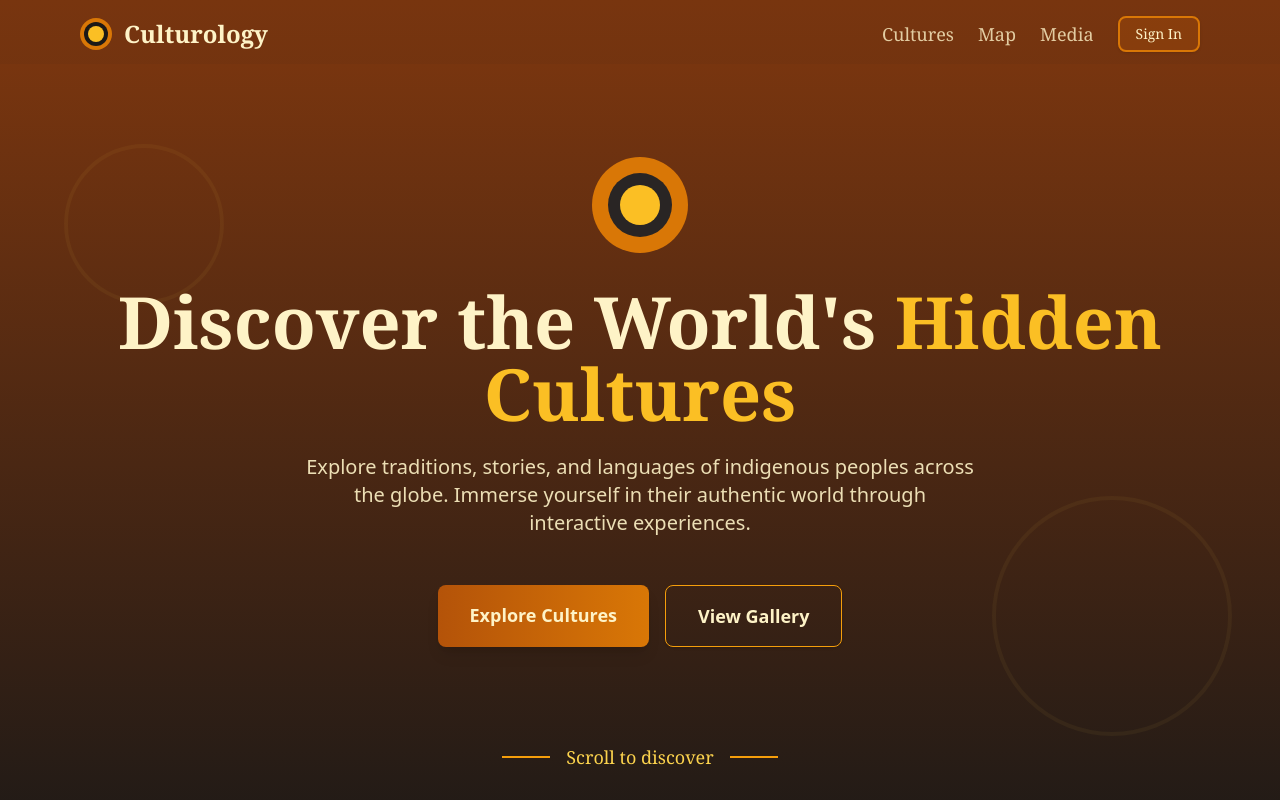
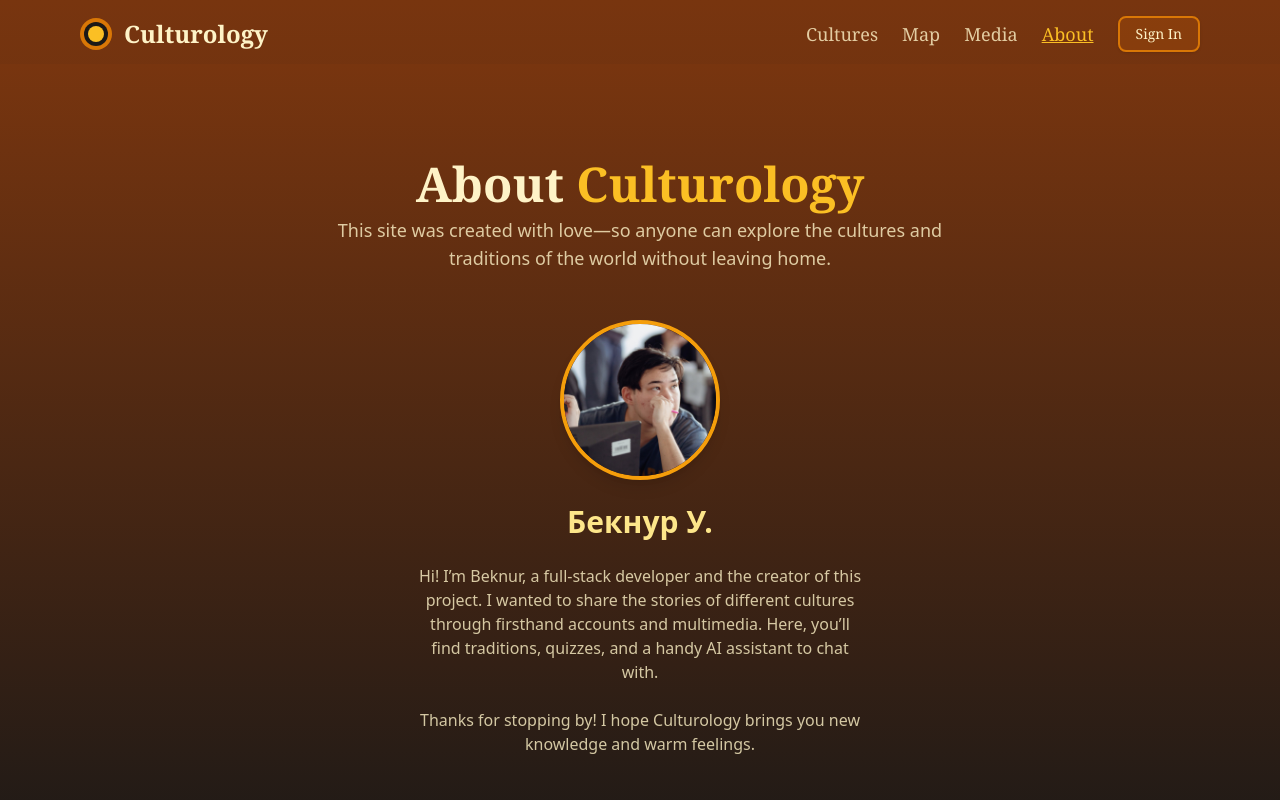
Before and after one commit to BEknUur/Culturology, a React (Vite) app in the folder culturology-frontend/: page /about in a window 1280 px wide. Shown: the top 800 px of the page. Built offline with nearby package versions, Linux system fonts and the light colour scheme; no server answers.

Commit message:
chetam about

```diff
--- a/culturology-frontend/src/App.tsx
+++ b/culturology-frontend/src/App.tsx
@@ -1,4 +1,4 @@
-// src/App.tsx
+
 import { useState } from "react";
 import { BrowserRouter, Routes, Route, useLocation } from "react-router-dom";
 import { useUser } from "@clerk/clerk-react";
@@ -16,6 +16,7 @@ import SignUpPage from "@/pages/SignUp";
 import QuizPage from "@/pages/QuizPage";
 import ChatbotPanel from "@/components/ChatbotPanel";
 import MediaPage from "@/pages/MediaPage";
+import About from "@/pages/About";
 
 import { ChatBubbleLeftRightIcon, XMarkIcon } from "@heroicons/react/24/outline";
 
@@ -24,7 +25,7 @@ function AppWrapper() {
   const [chatOpen, setChatOpen] = useState(false);
   const location = useLocation();
 
-  // вытаскиваем slug на деталке культуры
+
   const slug =
     location.pathname.startsWith("/cultures/")
       ? location.pathname.split("/")[2]
@@ -46,6 +47,7 @@ function AppWrapper() {
 
           <Route path="/media" element={<MediaPage />} />
           <Route path="/quizzes/:slug" element={<QuizPage />} />
+          <Route path="/about" element={<About />} />
 
           <Route path="*" element={<Home />} />
         </Routes>
--- a/culturology-frontend/src/components/Navbar.tsx
+++ b/culturology-frontend/src/components/Navbar.tsx
@@ -8,7 +8,7 @@ const Navbar = () => {
     { to: "/cultures", label: "Cultures" },
     { to: "/map",      label: "Map" },
     {to: "/media",    label: "Media" },
-
+    { to: "/about",     label: "About" },
   ];
 
   return (
--- a/culturology-frontend/src/components/QuizComponent.tsx
+++ b/culturology-frontend/src/components/QuizComponent.tsx
@@ -5,7 +5,6 @@ import type { QuizItem } from "@/types/quiz";
 interface QuizComponentProps {
   quizzes: QuizItem[];
 }
-
 const QuizComponent: React.FC<QuizComponentProps> = ({ quizzes }) => {
 
   const [answers, setAnswers] = useState<Record<number, string>>({});
--- /dev/null
+++ b/culturology-frontend/src/pages/About.tsx
@@ -0,0 +1,40 @@
+import React from "react";
+const About: React.FC = () => {
+  return (
+    <div className="min-h-screen bg-gradient-to-b from-amber-900 to-stone-900 text-amber-100 pt-24 pb-12">
+      <div className="container mx-auto px-4 space-y-12">
+
+        <div className="text-center space-y-2">
+          <h1 className="text-5xl font-serif font-bold">
+            About&nbsp;
+            <span className="text-amber-400">Culturology</span>
+          </h1>
+          <p className="text-lg text-amber-100/80 max-w-2xl mx-auto">
+          This site was created with love—so anyone can explore the cultures and traditions of the world without leaving home.
+          </p>
+        </div>
+
+
+        <div className="max-w-md mx-auto text-center space-y-6">
+          <div className="mx-auto h-40 w-40 overflow-hidden rounded-full border-4 border-amber-500 shadow-lg">
+            <img
+              src="/assets/me.jpeg"
+              className="h-full w-full object-cover"
+            />
+          </div>
+          <h2 className="text-3xl font-semibold text-amber-200">Бекнур У.</h2>
+          <p className="text-amber-100/80">
+          Hi! I’m Beknur, a full-stack developer and the creator of this project.
+          I wanted to share the stories of different cultures through firsthand accounts and multimedia.
+          Here, you’ll find traditions, quizzes, and a handy AI assistant to chat with.
+          </p>
+          <p className="text-amber-100/80">
+          Thanks for stopping by! I hope Culturology brings you new knowledge and warm feelings.
+          </p>
+        </div>
+      </div>
+    </div>
+  );
+};
+
+export default About;
--- a/culturology-frontend/src/pages/MapPage.tsx
+++ b/culturology-frontend/src/pages/MapPage.tsx
@@ -67,7 +67,7 @@ const MapPage: React.FC = () => {
     polygonSeries.mapPolygons.template.adapters.add("fill", (fill, target) => {
       const country = (target.dataItem?.dataContext as { name?: string })?.name;
       if (country && highlightedCountries.includes(country)) {
-        return am5.color(0x3366ff);
+        return am5.color(0x66ff33);
       }
       return fill;
     });
```
Also changed, not shown: culturology-frontend/src/components/ChatbotPanel.tsx (+4 -4 lines), culturology-frontend/public/assets/me.jpeg (added).
